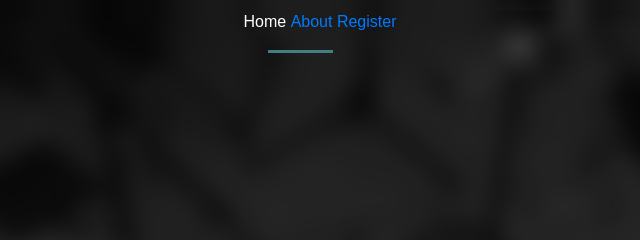
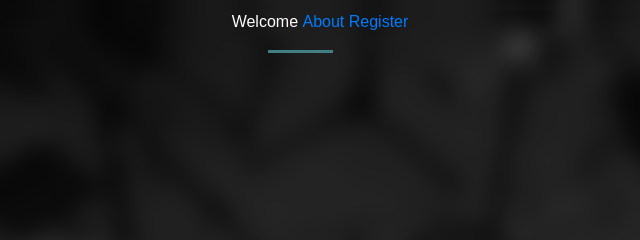
Before and after one commit to addelian/NA-Percussion, a plain HTML site: page index.html in a window 1280 px wide. Shown: the top 240 px of the page, 340-980 px from the left. Drawn offline with nearby package versions, Linux system fonts and the light colour scheme.

Commit message:
Update index.html

```diff
--- a/index.html
+++ b/index.html
@@ -16,7 +16,7 @@
       <header>
 	<nav>
 	<ul>
-		<li style="color:white;">Home </li>
+		<li>Welcome</li>
 		<li><a href="about.html">About</a></li>
 		<li><a href="register.html">Register</a></li>
 	</ul>
```
